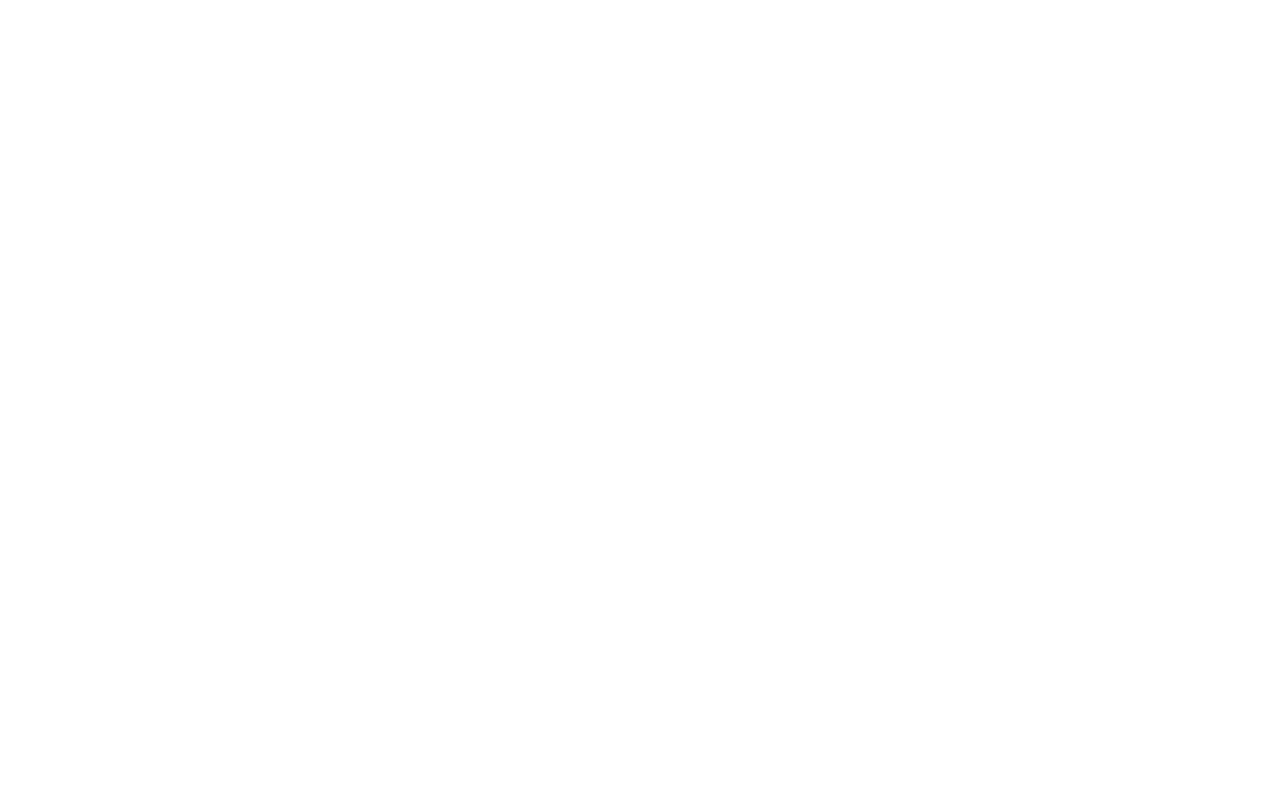
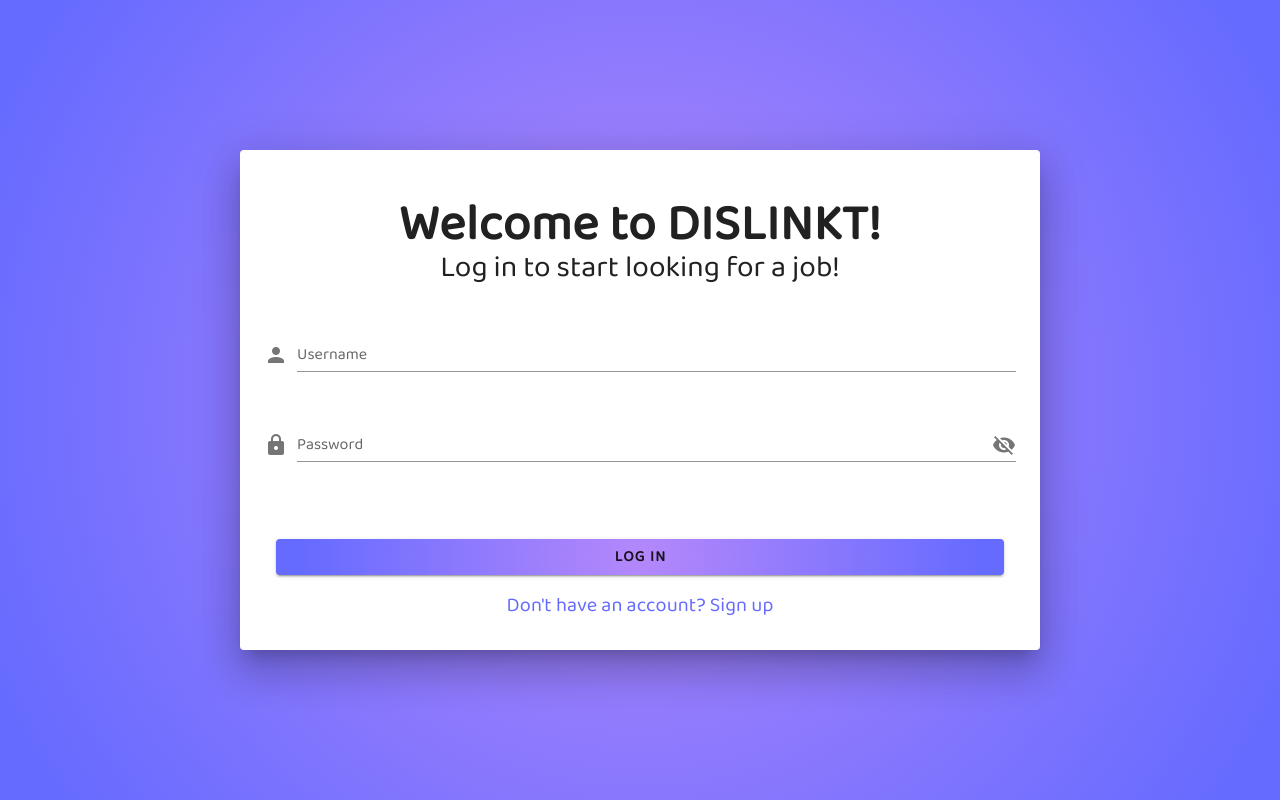
Before and after one commit to DISLINKT-ORGANIZATION/dislinkt-fe, a Vue app: page /login in a window 1280 px wide. Built offline with nearby package versions, Linux system fonts and the light colour scheme.

Commit message:
feat: add guard routes

```diff
--- a/src/components/auth/LoginForm.vue
+++ b/src/components/auth/LoginForm.vue
@@ -116,7 +116,8 @@ export default {
       }).then((response) => {
         let loggedInUser = {
           id: response.data.id,
-          role: response.data.role
+          role: response.data.role,
+          token: response.data.token
         }
         localStorage.setItem("role", response.data.role);
         localStorage.setItem(
--- a/src/main.js
+++ b/src/main.js
@@ -23,6 +23,10 @@ Vue.use(VueAxios, Axios);
 Axios.defaults.baseURL = 'http://localhost:8081/';
 Axios.defaults.headers.common['Access-Control-Allow-Credentials'] = 'true';
 
+if (localStorage.getItem('authKey') != null) {
+  Vue.axios.defaults.headers['Authorization'] = localStorage.getItem('authKey');
+}
+
 new Vue({
   router,
   vuetify,
--- a/src/router/index.js
+++ b/src/router/index.js
@@ -13,7 +13,7 @@ const routes = [
   {
     component: LoginView,
     name: "LoginView",
-    path: "/",
+    path: "/login",
   },
   {
     component: RegisterView,
@@ -23,7 +23,8 @@ const routes = [
   {
     component: HomeView,
     name: "HomeView",
-    path: "/home",
+    path: "/",
+    beforeEnter: guardRouteLoggedIn,
     children: [
       {
         component: AccountView,
@@ -46,4 +47,29 @@ const router = new VueRouter({
   routes,
 });
 
+function guardRouteLoggedIn(to, from, next) {
+  let user = JSON.parse(localStorage.getItem("user"));
+  if (!user || user["token"] === undefined) next("/login");
+  else next(); // allow to enter the route
+}
+
+// function guardRouteAdmin(to, from, next) {
+//   let user = JSON.parse(localStorage.getItem("user"));
+//   if (user["role"] === "ROLE_ADMIN") next();
+// }
+
+// function guardRouteUser(to, from, next) {
+//   let user = JSON.parse(localStorage.getItem("user"));
+//   if (user["role"] === "ROLE_USER") next();
+// }
+
+// function guardNotFound(to, from, next) {
+//   let user = JSON.parse(localStorage.getItem("user"));
+//   if (!user || user["token"] === undefined) next("/");
+//   else {
+//     if (user["role"] === "ROLE_USER") next({ name: "HomeUserView" });
+//     else next({ name: "HomeAdminView" });
+//   }
+// }
+
 export default router;
```
